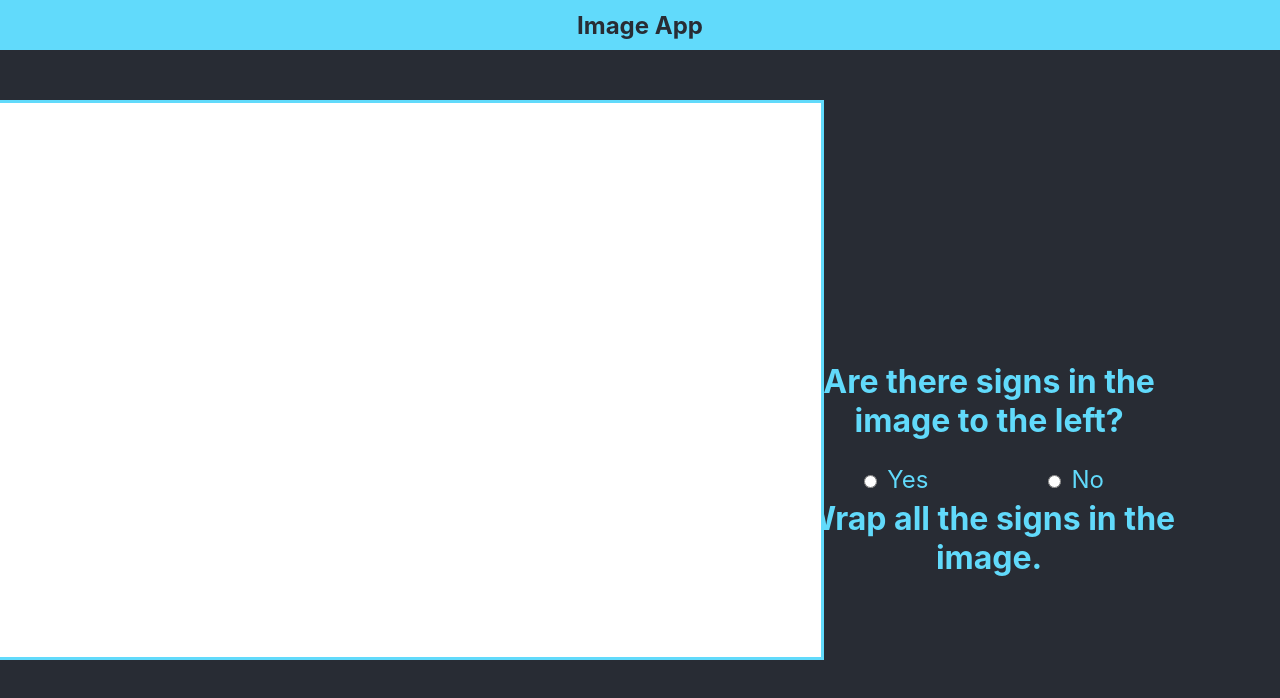
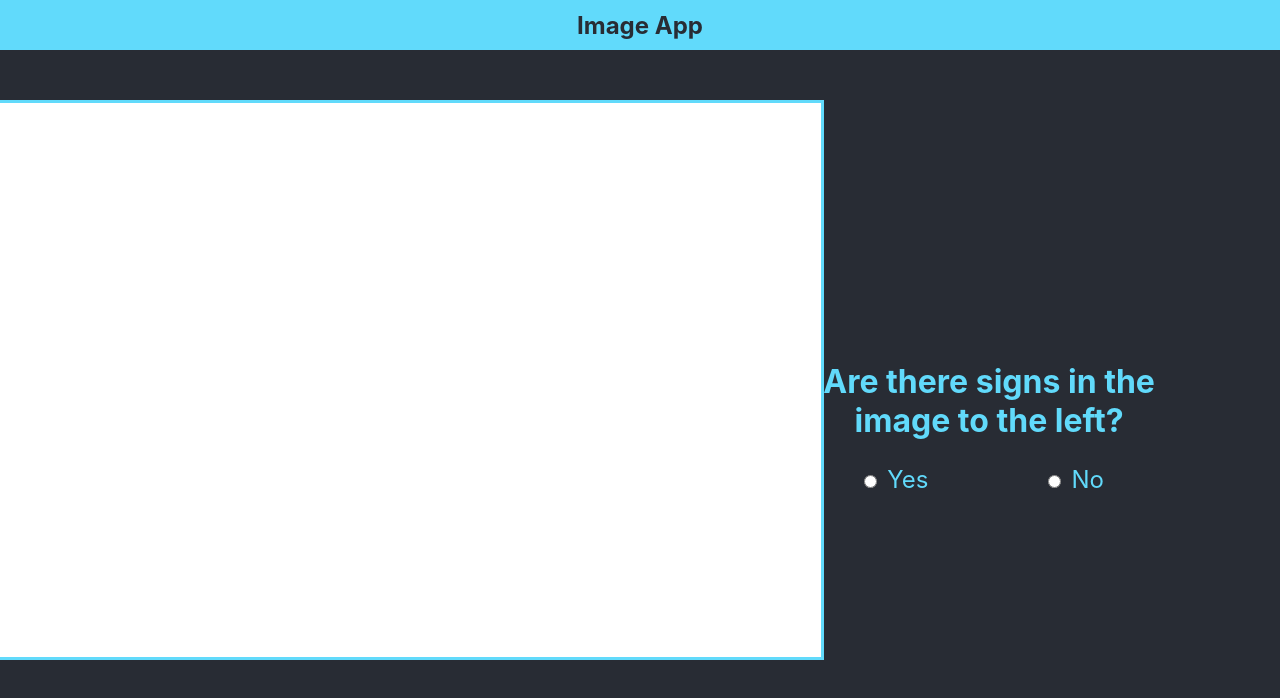
Before and after one commit to LuisBalan/signs-selector-UI, a React (Create React App) app: page / in a window 1280 px wide. Shown: the top 698 px of the page. Built offline with nearby package versions, Linux system fonts and the light colour scheme.

Commit message:
add visibility option according to radio-button

```diff
--- a/src/components/AreThereSigns/AreThereSigns.css
+++ b/src/components/AreThereSigns/AreThereSigns.css
@@ -37,6 +37,11 @@ input[type = 'radio']{
     /* appearance: none; */
 }
 
+.Wrap{
+    visibility: visible;
+
+}
+
 .No-Wrap{
-    appearance: none;
+    visibility: hidden;
 }
--- a/src/components/AreThereSigns/index.js
+++ b/src/components/AreThereSigns/index.js
@@ -38,7 +38,7 @@ function AreThereSigns(){
                 </section>
 
             </form>
-            <p className = {answer === "no" ? "No-Wrap" : null}>
+            <p className = {answer === "no" ? "No-Wrap" : "Wrap"}>
             Wrap all the signs in the image.
             </p>
         </div>
```
